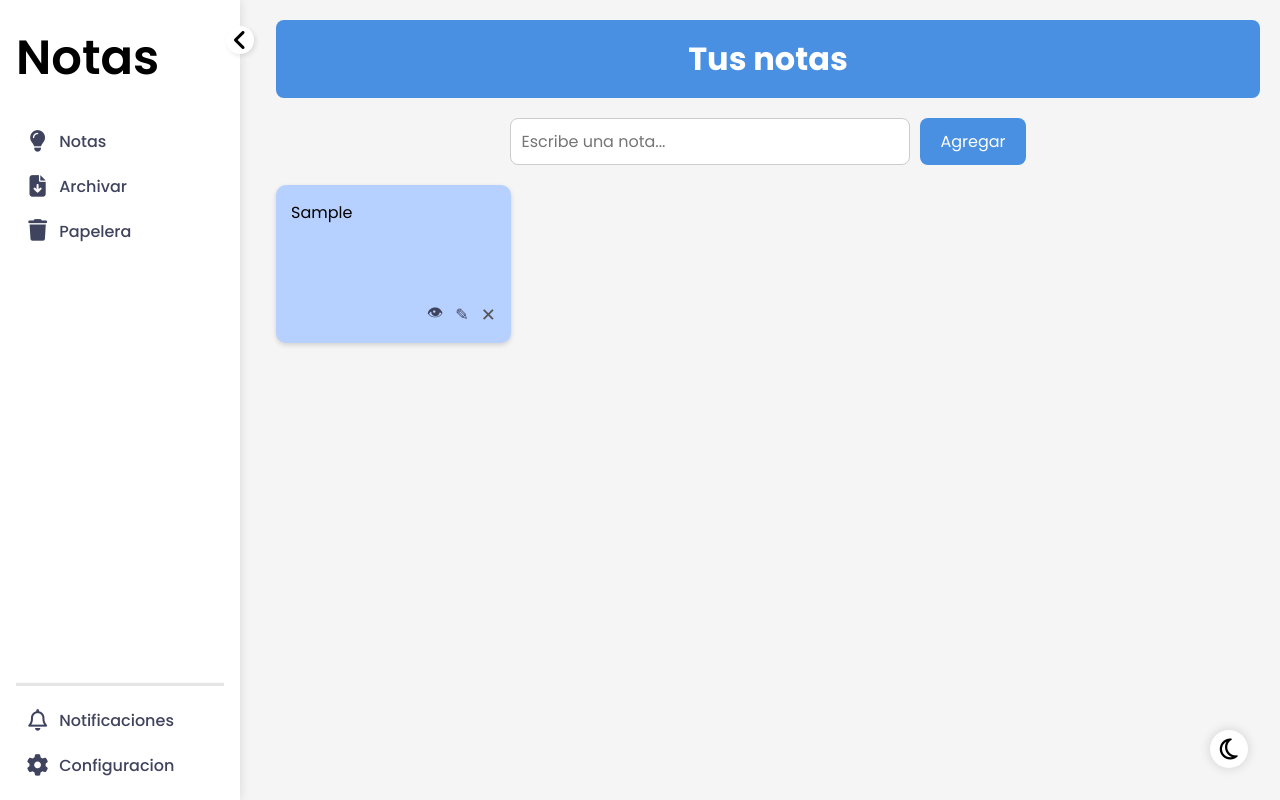
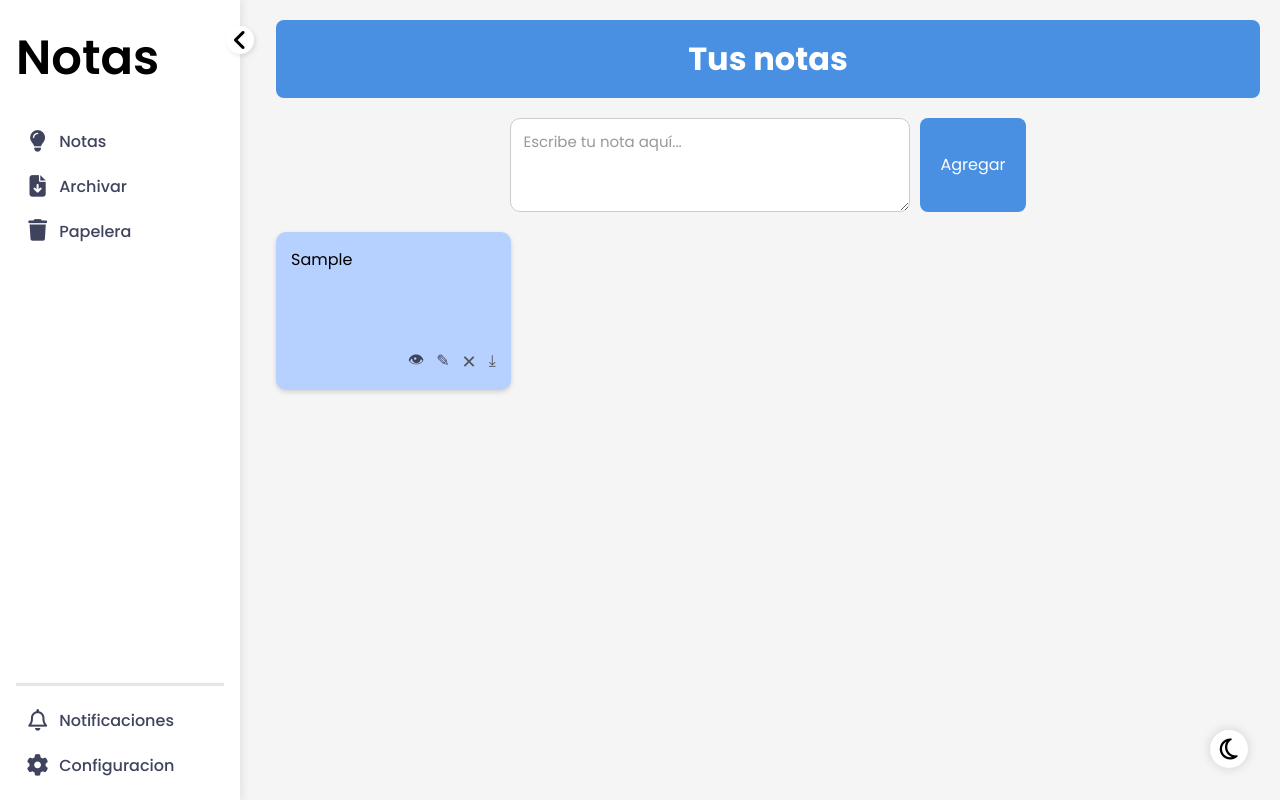
Before and after one commit to Jochemilano/HolaReact, a React (Create React App) app: page / in a window 1280 px wide. Both pictures are taken after typing "Sample" into the empty fields and a click on the button "Agregar". Built offline with nearby package versions, Linux system fonts and the light colour scheme.

Commit message:
Añadidos scrollbars personalizados, espaciado en visualización de notas, ajustes en el modo oscuro y "archivar" funcional.

```diff
--- a/src/App.css
+++ b/src/App.css
@@ -29,15 +29,28 @@
   margin-bottom: 20px;
 }
 
-.note-form input {
+.note-form textarea {
   width: 400px;
-  padding: 10px;
-  border-radius: 8px;
+  padding: 12px;
+  border-radius: 10px;
   border: 1px solid #ccc;
-  font-size: 16px;
+  font-size: 15px;
+  font-family: inherit;
+  resize: vertical;
+  line-height: 1.5;
 }
 
-.note-form input,
+.note-form textarea:focus {
+  outline: none;
+  border-color: #4a90e2;
+  box-shadow: 0 0 0 2px rgba(74, 144, 226, 0.2);
+}
+
+.note-form textarea::placeholder {
+  color: #999;
+}
+
+.note-form textarea,
 .note-form button,
 .note-card {
   transition: background-color 0.5s ease, color 0.5s ease, border 0.5s ease, box-shadow 0.5s ease;
@@ -56,6 +69,62 @@
 
 .note-form button:hover {
   background-color: #357ab8;
+}
+
+
+/* ================================
+   Scrollbar del textarea
+================================ */
+.note-form textarea::-webkit-scrollbar {
+  width: 8px;
+}
+
+.note-form textarea::-webkit-scrollbar-track {
+  background: transparent;
+}
+
+.note-form textarea::-webkit-scrollbar-thumb {
+  background-color: rgba(74, 144, 226, 0.5);
+  border-radius: 10px;
+  transition: background-color 0.3s;
+}
+
+.note-form textarea::-webkit-scrollbar-thumb:hover {
+  background-color: rgba(74, 144, 226, 0.8);
+}
+
+/* Firefox */
+.note-form textarea {
+  scrollbar-width: thin;
+  scrollbar-color: rgba(74, 144, 226, 0.5) transparent;
+}
+
+/* ================================
+   Scrollbar para modal de vista
+================================ */
+
+.modal-content::-webkit-scrollbar {
+  width: 8px;
+}
+
+.modal-content::-webkit-scrollbar-track {
+  background: transparent;
+}
+
+.modal-content::-webkit-scrollbar-thumb {
+  background-color: rgba(74, 144, 226, 0.5);
+  border-radius: 10px;
+  transition: background-color 0.3s;
+}
+
+.modal-content::-webkit-scrollbar-thumb:hover {
+  background-color: rgba(74, 144, 226, 0.8);
+}
+
+/* Firefox */
+.modal-content {
+  scrollbar-width: thin;
+  scrollbar-color: rgba(74, 144, 226, 0.5) transparent;
 }
 
 /* ================================
@@ -83,8 +152,8 @@
   text-overflow: ellipsis;
 }
 
-.note-card p {
-  margin: 0;
+.note-text p {
+  margin: 0 0 8px 0; /* espacio entre párrafos */
   white-space: pre-wrap;
 }
 
@@ -139,6 +208,20 @@
 .view-btn:hover {
   color: #ffa200;
 }
+
+.archive-btn {
+  background: none;
+  border: none;
+  font-size: 16px;
+  cursor: pointer;
+  color: #555;
+  transition: color 0.2s;
+}
+
+.archive-btn:hover {
+  color: #6c12f3;
+}
+
 
 /* ================================
    Edición de Notas
@@ -221,10 +304,19 @@
   color: var(--color-text-primary);
 }
 
-.App.dark-mode .note-form input {
+.App.dark-mode .note-form textarea {
   background-color: var(--user-bg-color);
   color: var(--color-text-primary);
   border: 1px solid var(--color-border);
+}
+
+.App.dark-mode .note-form textarea:focus {
+  border-color: #6aa9ff;
+  box-shadow: 0 0 0 2px rgba(106, 169, 255, 0.25);
+}
+
+.App.dark-mode .note-form textarea::placeholder {
+  color: var(--color-text-secondary);
 }
 
 .App.dark-mode .note-form button {
@@ -264,6 +356,14 @@
   opacity: 0.9;
 }
 
+.App.dark-mode .archive-btn {
+  color: var(--color-text-secondary);
+}
+
+.App.dark-mode .archive-btn:hover {
+  color: #52209d;
+}
+
 /* ================================
    Variantes de Notas (Modo Oscuro)
 ================================ */
@@ -273,10 +373,36 @@
 .App.dark-mode .note-card.variant-4 { background-color: #1b2f4a; }
 
 /* ================================
-   Modal confrmacion
+   Scrollbars Modo Oscuro
 ================================ */
+.App.dark-mode .note-form textarea,
+.App.dark-mode .modal-content {
+  scrollbar-width: thin; /* Firefox */
+  scrollbar-color: rgba(106, 169, 255, 0.5) transparent; /* Firefox */
+}
 
+/* Chrome, Edge, Safari */
+.App.dark-mode .note-form textarea::-webkit-scrollbar,
+.App.dark-mode .modal-content::-webkit-scrollbar {
+  width: 8px;
+}
 
+.App.dark-mode .note-form textarea::-webkit-scrollbar-track,
+.App.dark-mode .modal-content::-webkit-scrollbar-track {
+  background: transparent;
+}
+
+.App.dark-mode .note-form textarea::-webkit-scrollbar-thumb,
+.App.dark-mode .modal-content::-webkit-scrollbar-thumb {
+  background-color: rgba(106, 169, 255, 0.5);
+  border-radius: 10px;
+  transition: background-color 0.3s;
+}
+
+.App.dark-mode .note-form textarea::-webkit-scrollbar-thumb:hover,
+.App.dark-mode .modal-content::-webkit-scrollbar-thumb:hover {
+  background-color: rgba(106, 169, 255, 0.8);
+}
 
 /* ================================
    Modal
@@ -313,7 +439,8 @@
 
 .view-text {
   width: 100%;
-  word-wrap: break-word;  /* evita que palabras largas se salgan */
+  word-wrap: break-word;
+  white-space: pre-wrap;
 }
 
 .close-btn {
--- a/src/Main.js
+++ b/src/Main.js
@@ -64,6 +64,14 @@ const deleteNote = (index) => {
     setShowConfirm(false);
   };
 
+  //Funciones para archivar
+const archiveNote = (index) => {
+  const noteToArchive = notes[index];
+  const archive = JSON.parse(localStorage.getItem('archive')) || [];
+  localStorage.setItem('archive', JSON.stringify([...archive, noteToArchive]));
+  setNotes(notes.filter((_, i) => i !== index));
+};
+
   // Funciones para la edición
   const startEditing = (index, currentText) => {
     setEditingIndex(index);
@@ -91,12 +99,12 @@ const deleteNote = (index) => {
       </header>
 
       <div className="note-form">
-        <input
-          type="text"
+        <textarea
           value={newNote}
           onChange={(e) => setNewNote(e.target.value)}
-          placeholder="Escribe una nota..."
-        />
+          placeholder="Escribe tu nota aquí..."
+          rows={3}
+          />
         <button onClick={addNote}>Agregar</button>
       </div>
 
@@ -150,6 +158,14 @@ const deleteNote = (index) => {
                   >
                     ✕
                   </button>
+                  <button
+                    className="archive-btn"
+                    onClick={() => archiveNote(index)}
+                    title="Archivar"
+                  >
+                    ⤓
+                  </button>
+
                 </div>
               </>
             )}
--- a/src/archivar.js
+++ b/src/archivar.js
@@ -1,18 +1,89 @@
-// Archivar.js
-import React from 'react';
-import './App.css'; // puedes usar las mismas clases que Main para mantener estilo
+// archivar.js
+import React, { useState, useEffect } from 'react';
+import './App.css';
 
 function Archivar() {
+  // Guarda las notas archivadas
+  const [archive, setArchive] = useState(() => {
+    return JSON.parse(localStorage.getItem('archive')) || [];
+  });
+
+  // Para ver la nota en grande
+  const [viewNote, setViewNote] = useState(null);
+
+  // Guarda cambios automáticamente
+  useEffect(() => {
+    localStorage.setItem('archive', JSON.stringify(archive));
+  }, [archive]);
+
+  // Recuperar nota: mover a notes
+  const recoverNote = (index) => {
+    const noteToRecover = archive[index];
+    const notes = JSON.parse(localStorage.getItem('notes')) || [];
+    localStorage.setItem('notes', JSON.stringify([...notes, noteToRecover]));
+
+    setArchive(archive.filter((_, i) => i !== index));
+  };
+
+  // Borrar permanentemente del archivo
+  const deletePermanently = (index) => {
+    setArchive(archive.filter((_, i) => i !== index));
+  };
+
   return (
     <main className="Main">
       <header className="App-header">
-        <h1>Archivar</h1>
+        <h1>Archivadas</h1>
       </header>
 
-      <div className="dashboard-content">
-        <p>¡Bienvenido a tu ventana de Archivar!</p>
-        <p>Aquí podés poner notas archivadas, estadísticas, o cualquier otra cosa.</p>
+      <div className="notes-grid">
+        {archive.length === 0 && (
+          <p className="no-notes">No hay notas archivadas.</p>
+        )}
+
+        {archive.map((note, index) => (
+          <div key={index} className={`note-card ${note.variant || 'variant-1'}`}>
+            <div className='note-text'>
+              <p>{note.text}</p>
+            </div>
+            <div className="note-actions">
+              <button
+                className="view-btn"
+                onClick={() => setViewNote(note.text)}
+                title="Ver"
+              >
+                👁
+              </button>
+              <button
+                className="edit-btn"
+                onClick={() => recoverNote(index)}
+                title="Restaurar"
+              >
+                ↻
+              </button>
+              <button
+                className="delete-btn"
+                onClick={() => deletePermanently(index)}
+                title="Eliminar definitivamente"
+              >
+                ✕
+              </button>
+            </div>
+          </div>
+        ))}
       </div>
+
+      {/* Modal para ver nota */}
+      {viewNote && (
+        <div className="modal">
+          <div className="modal-content">
+            <div className="view-text">
+              {viewNote}
+            </div>
+            <button className="close-btn" onClick={() => setViewNote(null)}>Cerrar</button>
+          </div>
+        </div>
+      )}
     </main>
   );
 }
```
